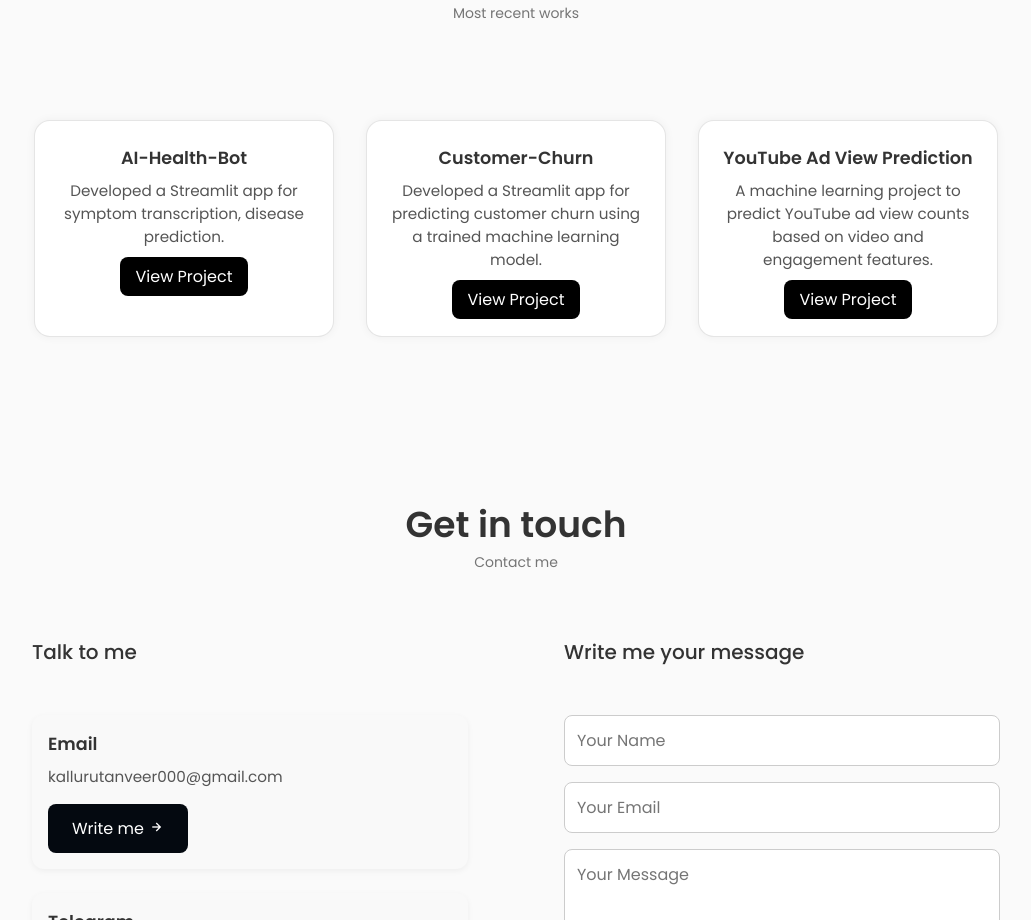
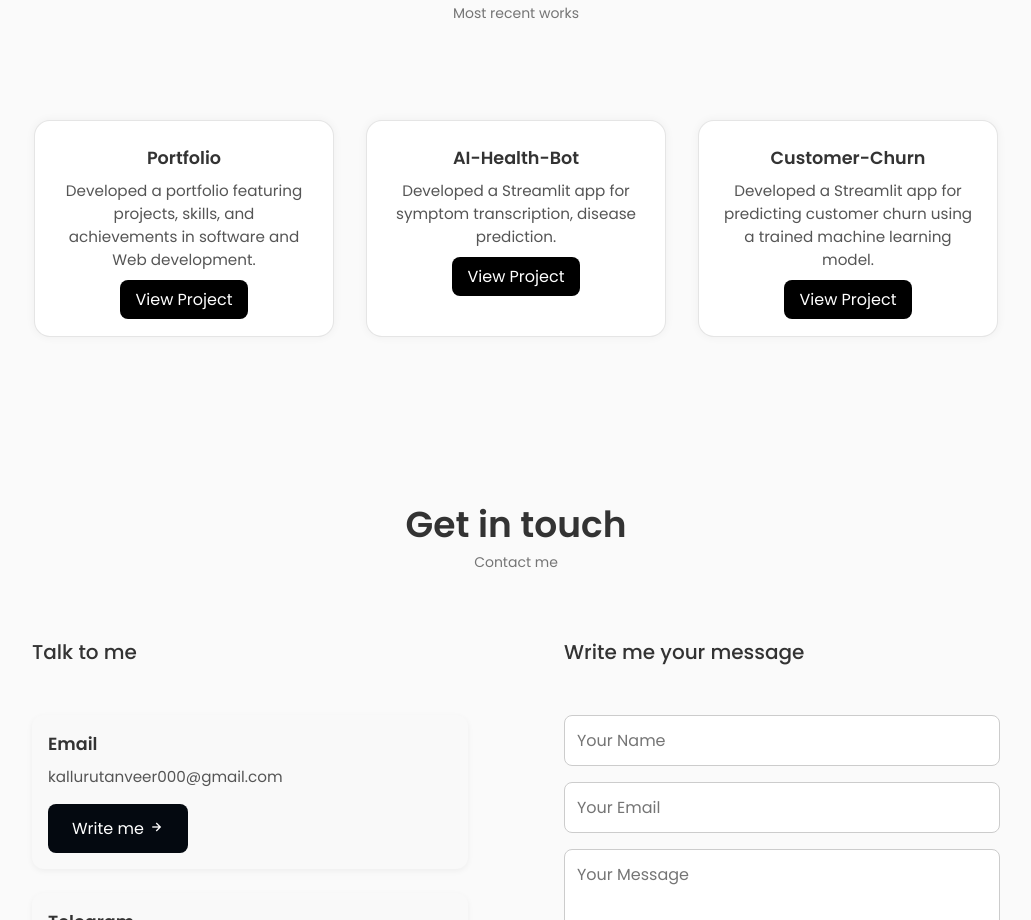
Before and after one commit to TanveerKalluru/portfolio, a React (Create React App) app: page / in a window 1280 px wide. Shown: the part 2173-3093 px from the top of the page, without its empty margins (124-1155 px from the left). Built offline with nearby package versions, Linux system fonts and the light colour scheme.

Commit message:
Add Portfolio project to the projects list
Added a new project to the portfolio with details about its development and link.

```diff
--- a/src/components/projects/Portfolio.jsx
+++ b/src/components/projects/Portfolio.jsx
@@ -3,6 +3,11 @@ import './portfolio.css';
 
 const Portfolio = () => {
   const projects = [
+    {
+      title: "Portfolio",
+      description: "Developed a portfolio featuring projects, skills, and achievements in software and Web development.",
+      link: "https://github.com/TanveerKalluru/portfolio"
+    },
     {
       title: "AI-Health-Bot",
       description: "Developed a Streamlit app for symptom transcription, disease prediction.",
@@ -12,11 +17,6 @@ const Portfolio = () => {
       title: "Customer-Churn",
       description: "Developed a Streamlit app for predicting customer churn using a trained machine learning model.",
       link: "https://github.com/TanveerKalluru/Customer-Churn-Prediction"
-    },
-    {
-      title: "YouTube Ad View Prediction",
-      description: "A machine learning project to predict YouTube ad view counts based on video and engagement features.",
-      link: "https://github.com/TanveerKalluru/youtubeaddviewprediction"
     }
   ];
 
```
